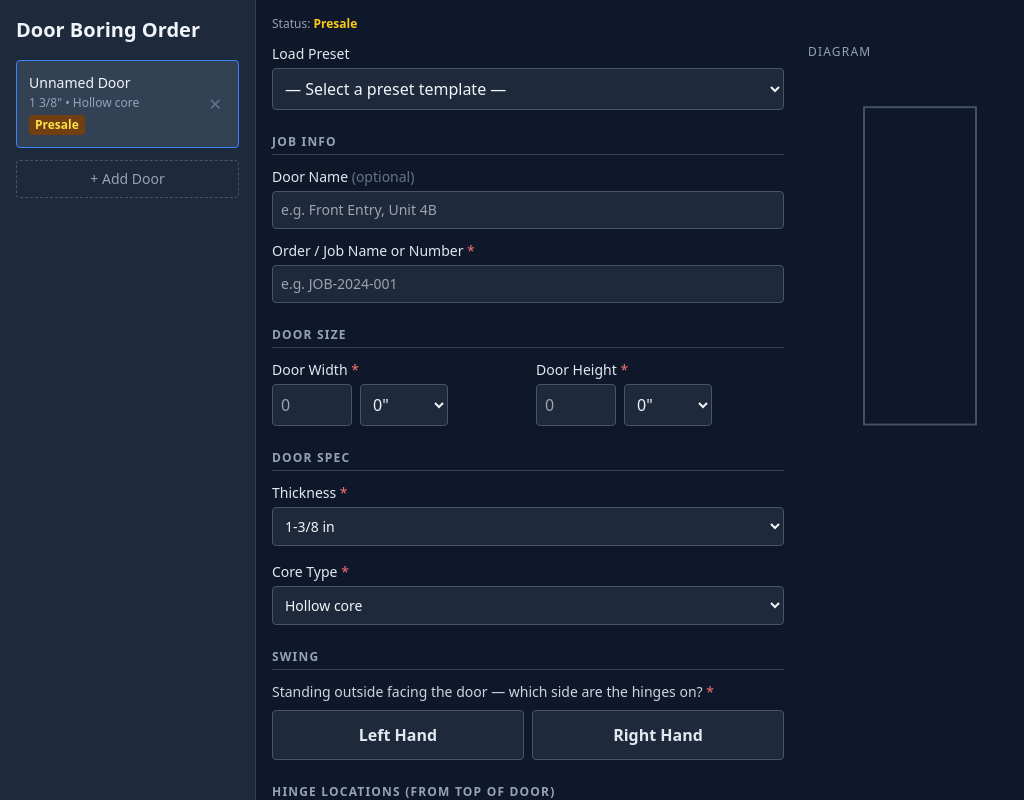
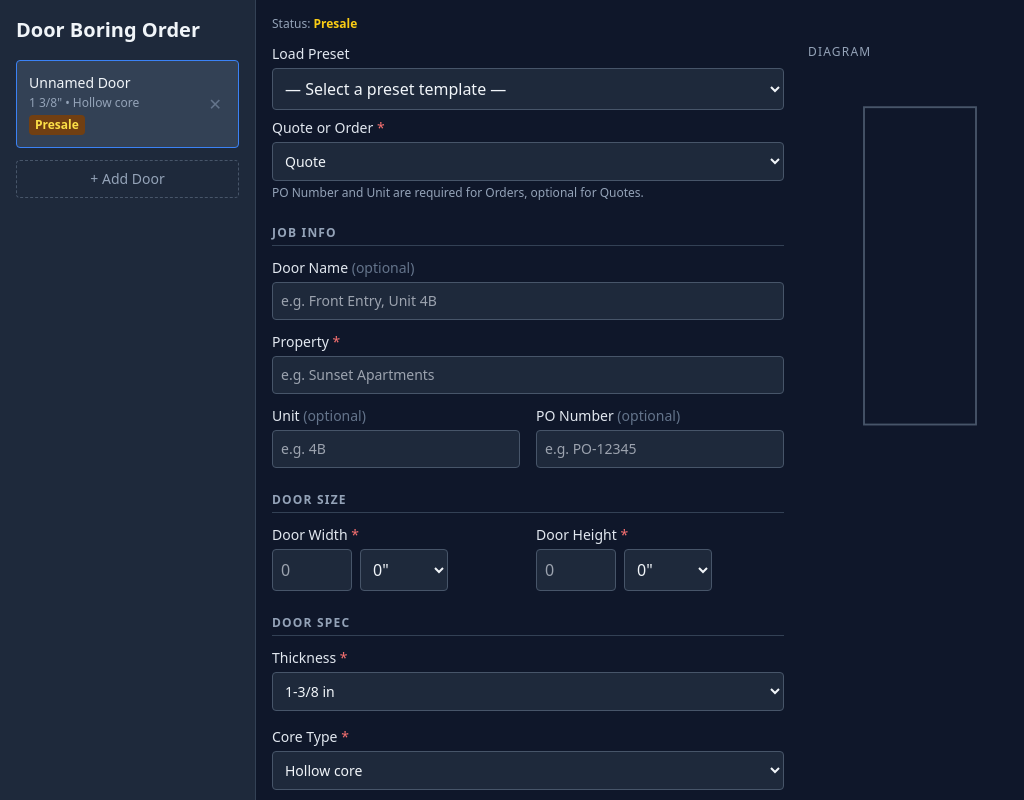
Before and after one commit to miklamx/door-fab-app, a React (Vite) app: page / in a window 1280 px wide. Shown: the top 800 px of the page, without its empty margins (0-1024 px from the left). Built offline with nearby package versions, Linux system fonts and the light colour scheme.

Commit message:
Add Property and DocType fields to DoorForm
Updated DoorForm to include Property and DocType fields, and modified related input handling.

```diff
--- a/src/components/DoorForm.jsx
+++ b/src/components/DoorForm.jsx
@@ -22,7 +22,13 @@ export default function DoorForm({ door, onChange, onSave, onApplyPreset }) {
 
   function handleSave() {
     const allFields = [
-      "jobName",
+      // Quote vs Order + job info
+      "docType",
+      "property",
+      "unit",
+      "poNumber",
+
+      // door details
       "doorWidth",
       "doorHeight",
       "thickness",
@@ -32,6 +38,7 @@ export default function DoorForm({ door, onChange, onSave, onApplyPreset }) {
       "h3",
       "knob",
     ];
+
     setTouched(Object.fromEntries(allFields.map((f) => [f, true])));
     if (!isValid) return;
     onSave();
@@ -52,6 +59,8 @@ export default function DoorForm({ door, onChange, onSave, onApplyPreset }) {
     `w-full border p-2 rounded bg-slate-800 text-slate-100 focus:outline-none focus:ring-1 focus:ring-blue-500 mt-1 ${
       err(field) ? "border-red-500" : "border-slate-600"
     }`;
+
+  const isOrder = (door.docType || "Quote") === "Order";
 
   return (
     <div>
@@ -76,11 +85,36 @@ export default function DoorForm({ door, onChange, onSave, onApplyPreset }) {
         </select>
       </div>
 
+      {/* ── Quote / Order selector ── */}
+      <div className="mb-4">
+        <label className="block text-slate-200 text-sm font-medium">
+          Quote or Order <span className="text-red-400">*</span>
+          <select
+            value={door.docType || "Quote"}
+            onChange={(e) => {
+              onChange("docType", e.target.value);
+              touch("docType");
+            }}
+            className={`w-full border p-2 rounded bg-slate-800 text-slate-100 focus:outline-none focus:ring-1 focus:ring-blue-500 mt-1 ${
+              err("docType") ? "border-red-500" : "border-slate-600"
+            }`}
+          >
+            <option value="Quote">Quote</option>
+            <option value="Order">Order</option>
+          </select>
+          <FieldError msg={err("docType")} />
+        </label>
+
+        <p className="text-xs text-slate-400 mt-1">
+          PO Number and Unit are required for Orders, optional for Quotes.
+        </p>
+      </div>
+
       {/* ── Job Info ── */}
       <SectionHeader>Job Info</SectionHeader>
+
       <label className="block text-slate-200 text-sm font-medium mb-3">
-        Door Name{" "}
-        <span className="text-slate-500 font-normal">(optional)</span>
+        Door Name <span className="text-slate-500 font-normal">(optional)</span>
         <input
           type="text"
           value={door.name}
@@ -89,18 +123,61 @@ export default function DoorForm({ door, onChange, onSave, onApplyPreset }) {
           className={inputClass("name")}
         />
       </label>
+
       <label className="block text-slate-200 text-sm font-medium">
-        Order / Job Name or Number <span className="text-red-400">*</span>
+        Property <span className="text-red-400">*</span>
         <input
           type="text"
-          value={door.jobName}
-          onChange={(e) => onChange("jobName", e.target.value)}
-          onBlur={() => touch("jobName")}
-          placeholder="e.g. JOB-2024-001"
-          className={inputClass("jobName")}
+          value={door.property}
+          onChange={(e) => onChange("property", e.target.value)}
+          onBlur={() => touch("property")}
+          placeholder="e.g. Sunset Apartments"
+          className={inputClass("property")}
         />
-        <FieldError msg={err("jobName")} />
+        <FieldError msg={err("property")} />
       </label>
+
+      <div className="grid grid-cols-2 gap-4 mt-3">
+        <div>
+          <label className="block text-slate-200 text-sm font-medium">
+            Unit{" "}
+            {isOrder ? (
+              <span className="text-red-400">*</span>
+            ) : (
+              <span className="text-slate-500 font-normal">(optional)</span>
+            )}
+            <input
+              type="text"
+              value={door.unit}
+              onChange={(e) => onChange("unit", e.target.value)}
+              onBlur={() => touch("unit")}
+              placeholder="e.g. 4B"
+              className={inputClass("unit")}
+            />
+            <FieldError msg={err("unit")} />
+          </label>
+        </div>
+
+        <div>
+          <label className="block text-slate-200 text-sm font-medium">
+            PO Number{" "}
+            {isOrder ? (
+              <span className="text-red-400">*</span>
+            ) : (
+              <span className="text-slate-500 font-normal">(optional)</span>
+            )}
+            <input
+              type="text"
+              value={door.poNumber}
+              onChange={(e) => onChange("poNumber", e.target.value)}
+              onBlur={() => touch("poNumber")}
+              placeholder="e.g. PO-12345"
+              className={inputClass("poNumber")}
+            />
+            <FieldError msg={err("poNumber")} />
+          </label>
+        </div>
+      </div>
 
       {/* ── Door Size ── */}
       <SectionHeader>Door Size</SectionHeader>
```
